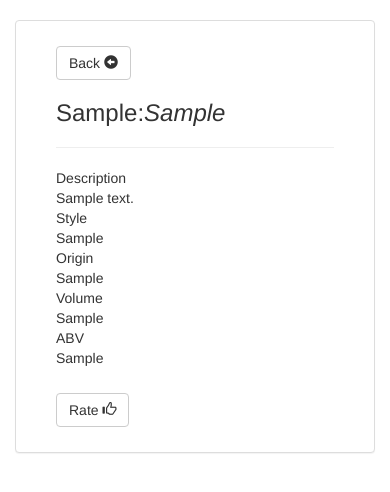
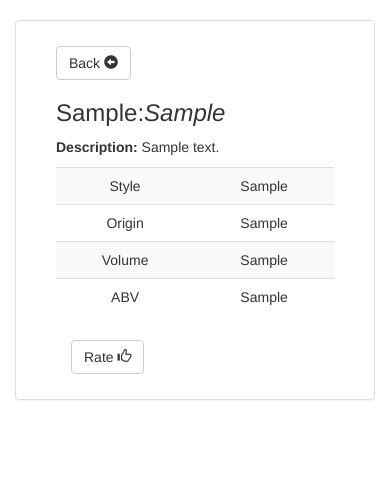
Before and after one commit to johnedenfield/PorterApp, a Flask app: page /beer/1 in a window 390 px wide. Shown: the part 158-650 px from the top of the page. Run offline with Flask 2, Linux system fonts and the light colour scheme; a user stored in the database is signed in; tables that the repository leaves empty hold one stand-in row (values such as "Sample post"); some libraries are stand-ins or nearby versions.

Commit message:
updated mobile views

```diff
--- a/app/templates/beer_info.html
+++ b/app/templates/beer_info.html
@@ -8,36 +8,35 @@
 <div class="panel panel-default">
     <div class="container-fluid">
         <div class="xtra_margin">
-            <div class="row">
 
-                <div class="col-md-12">
+
             <a href="{{ url_for('beer_list') }}" class=" btn btn-default"> Back
                 <span class="glyphicon glyphicon-circle-arrow-left"></span>
             </a>
-                </div>
-
-                <div class="col-md-12">
 
             <h3>{{beer.Brewery}}:<em>{{beer.Beer}}</em></h3>
-                     <hr>
-                </div>
-
-                <div class="col-md-2">Description</div>
-                <div class="col-md-10">{{beer.Description}}</div>
 
 
-                <div class="col-md-2">Style</div>
-                <div class="col-md-10">{{beer.Style}}</div>
+            <p><strong>Description: </strong>{{beer.Description}}</p>
 
-
-                <div class="col-md-2">Origin</div>
-                <div class="col-md-10">{{beer.Origin}}</div>
-
-                <div class="col-md-2">Volume</div>
-                <div class="col-md-10">{{beer.Volume}}</div>
-
-                <div class="col-md-2">ABV</div>
-                <div class="col-md-10">{{beer.ABV}}</div>
+            <table class="table table-striped">
+                <tr>
+                    <td>Style</td>
+                    <td>{{beer.Style}}</td>
+                </tr>
+                <tr>
+                    <td>Origin</td>
+                    <td>{{beer.Origin}}</td>
+                </tr>
+                <tr>
+                    <td>Volume</td>
+                    <td>{{beer.Volume}}</td>
+                </tr>
+                <tr>
+                    <td>ABV</td>
+                    <td>{{beer.ABV}}</td>
+                </tr>
+            </table>
 
 
             <div class="col-md-12" style="margin-top:25px">
@@ -51,7 +50,5 @@
         </div>
     </div>
 </div>
-</div>
-
 
 {% endblock %}
```
Also changed, not shown: app/templates/beer_list.html (+11 -10 lines). Lines whose indentation alone changed are shown as unchanged.
